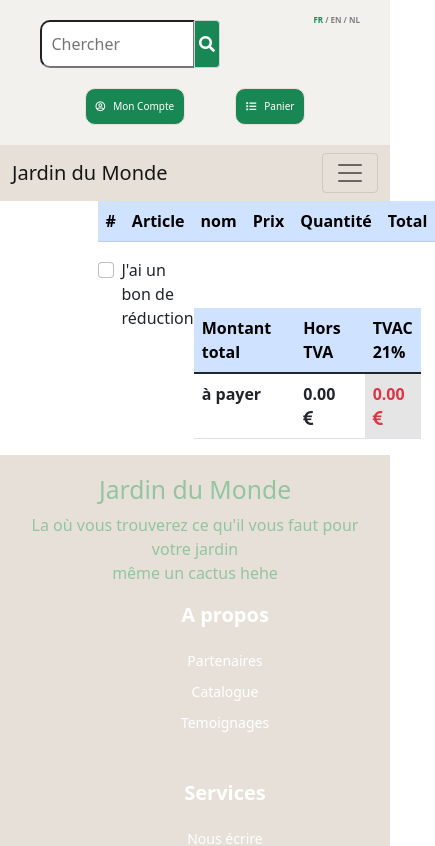
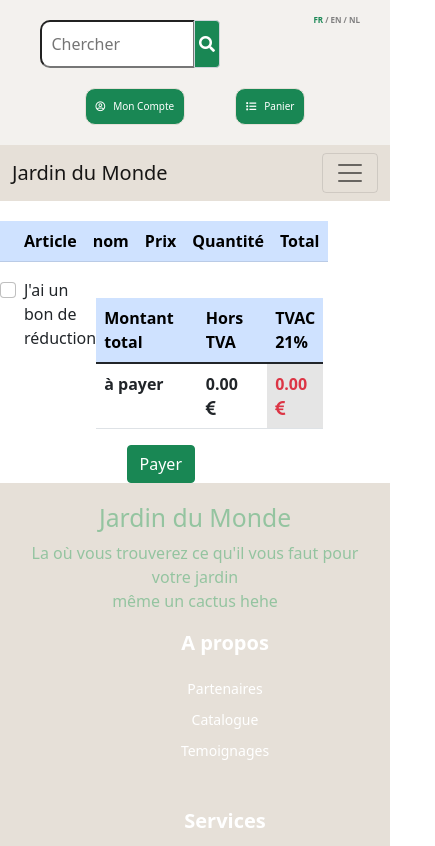
Before and after one commit to geogoss/projet_React_eShop_Gosset, a React (Create React App) app: page /panier in a window 390 px wide. Shown: the top 846 px of the page, 435 px wide, since content can reach past the window. Built offline with nearby package versions, Linux system fonts and the light colour scheme.

Commit message:
GG ajout panier de l'autre dossier

```diff
--- a/src/Components/Panier/Panier.css
+++ b/src/Components/Panier/Panier.css
@@ -1,3 +1,20 @@
+@media screen and (min-width: 320px) and (max-width: 760px){
+    .plusetmoins{
+        display: flex;
+        flex-direction: column-reverse;
+        justify-content: space-between;
+        align-items: center;
+    }
+    .cadrePanier{
+        margin-left: 0 !important;
+    }
+}
+
+.cadrePanier{
+    margin: 0 auto;
+}
+
+
 .moins, .nombre, .plus{
     padding: 2px 10px;
     border: 1px solid black;
@@ -19,6 +36,10 @@
 .table img{
     width: 100px;
 
+}
+
+.table{
+    margin-top: 20px;
 }
 
 .total{
--- a/src/Components/Panier/Panier.js
+++ b/src/Components/Panier/Panier.js
@@ -1,5 +1,4 @@
 import React from 'react';
-import { useState } from 'react';
 import "./Panier.css";
 import PanierAjout from "./PanierAjout";
 import { useNavigate } from 'react-router-dom';
@@ -8,6 +7,10 @@ export default function Panier(props) {
 
     const navigate = useNavigate()
 
+    const enlever = (i,article) => {
+        props.supprimer(i)
+        props.essaiMoins(article.prix * article.panier)
+    }
 
     const augmente = (el) => {
         el.panier += 1
@@ -34,11 +37,11 @@ export default function Panier(props) {
     // }
 
     return (
-        <div className='cadrePanier w-50 mx-auto'>
+        <div className='cadrePanier w-50'>
             <table class="table table-info table-striped table-hover">
                 <thead>
                     <tr className='table-primary'>
-                        <th scope="col">#</th>
+                        <th scope="col"></th>
                         <th scope="col">Article</th>
                         <th scope="col">nom</th>
                         <th scope="col">Prix</th>
@@ -47,7 +50,7 @@ export default function Panier(props) {
                     </tr>
                 </thead>
                 <tbody>
-                    {props.panier.map((item, i) => (<PanierAjout key={i} supprimer={() => props.supprimer(i)} diminue={() => diminue(item)} incr={() => augmente(item)} panier={item.panier} essaiMoins={props.essaiMoins} essai={props.essai} argentTotal={props.argentTotal.toFixed(2)} achat={() => { props.acheter(i) }} argent={item.argent} img={item.img} nom={item.nom} latin={item.latin} detail={item.detail} prix={item.prix} />))}
+                    {props.panier.map((item, i) => (<PanierAjout key={i} supprimer={() => enlever(i, item)} diminue={() => diminue(item)} incr={() => augmente(item)} panier={item.panier} essaiMoins={props.essaiMoins} essai={props.essai} argentTotal={props.argentTotal.toFixed(2)} achat={() => { props.acheter(i) }} argent={item.argent} img={item.img} nom={item.nom} latin={item.latin} detail={item.detail} prix={item.prix} />))}
 
                 </tbody>
             </table>
@@ -93,6 +96,9 @@ export default function Panier(props) {
                 </table>
 
             </div>
+            <div className='text-end'>
+                <button className='btn btn-success '>Payer</button>
+            </div>
         </div>
     );
 }
--- a/src/Components/Panier/PanierAjout.js
+++ b/src/Components/Panier/PanierAjout.js
@@ -1,6 +1,5 @@
 import React from 'react';
 import "./Panier.css";
-import { useState, useEffect } from "react";
 
 
 export default function PanierAjout(props) {
@@ -11,11 +10,11 @@ export default function PanierAjout(props) {
     return (
 
         <tr className='align-middle panierAjoutContent m-0 p-0'>
-            <th scope="row">1</th>
+            <th scope="row"></th>
             <td><img src={props.img} alt="" /></td>
             <td>{props.nom}</td>
             <td> {props.prix} </td>
-            <td>
+            <td className='plusetmoins'>
                 <span onClick={props.diminue} className='moins'>-</span>
                 <span className='nombre'> {props.panier} </span>
                 <span onClick={ () => {
@@ -27,7 +26,10 @@ export default function PanierAjout(props) {
                 className='plus'>+</span>
             </td>
             <td>{(props.argent*props.panier).toFixed(2)} <i class="fas fa-euro-sign"></i></td>
-            <p onClick={props.supprimer} className='croixPanier'>X</p>
+            <p onClick={() => {
+                props.supprimer()
+
+            }} className='croixPanier'>X</p>
         </tr>
     );
 }
```
